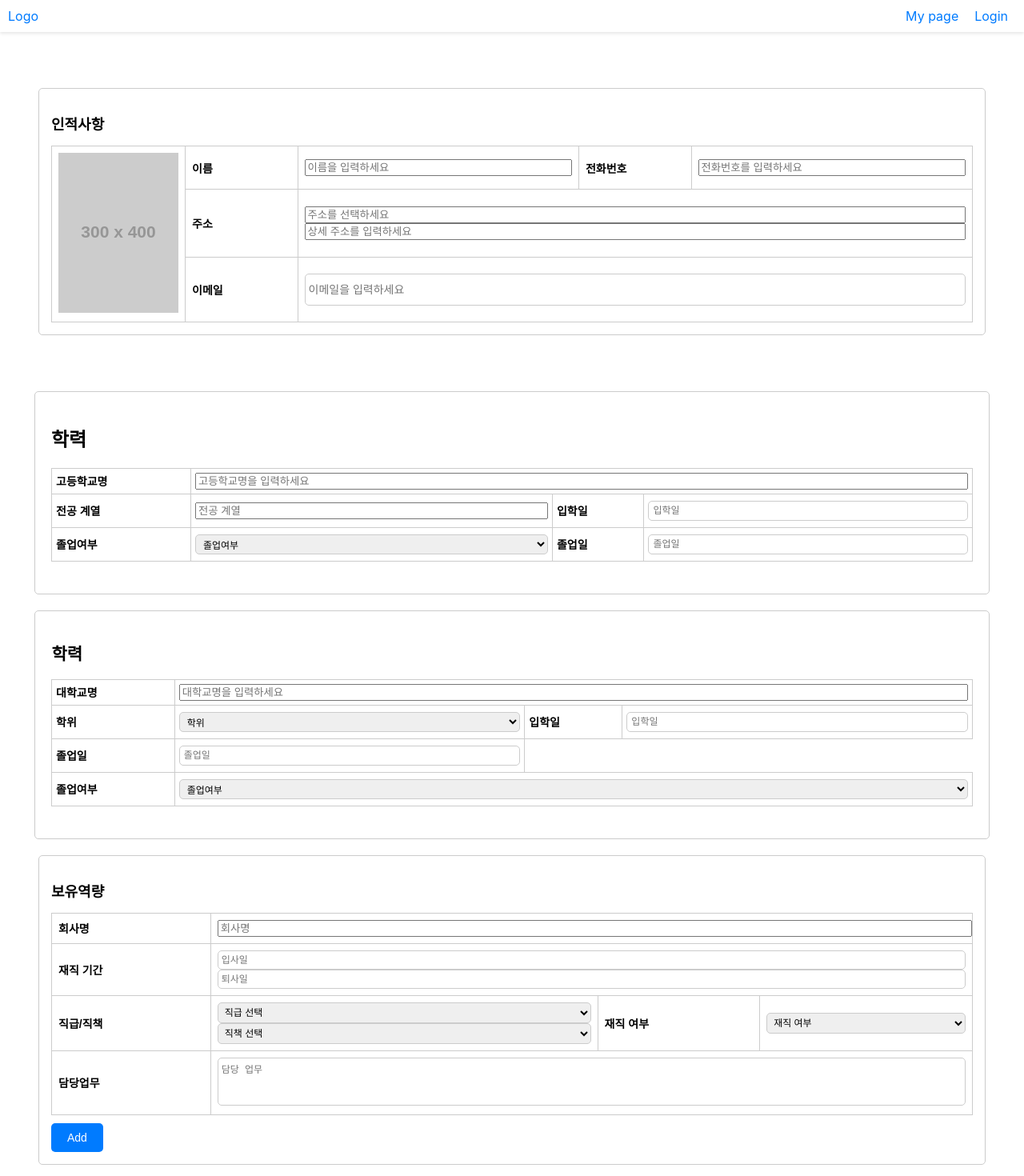
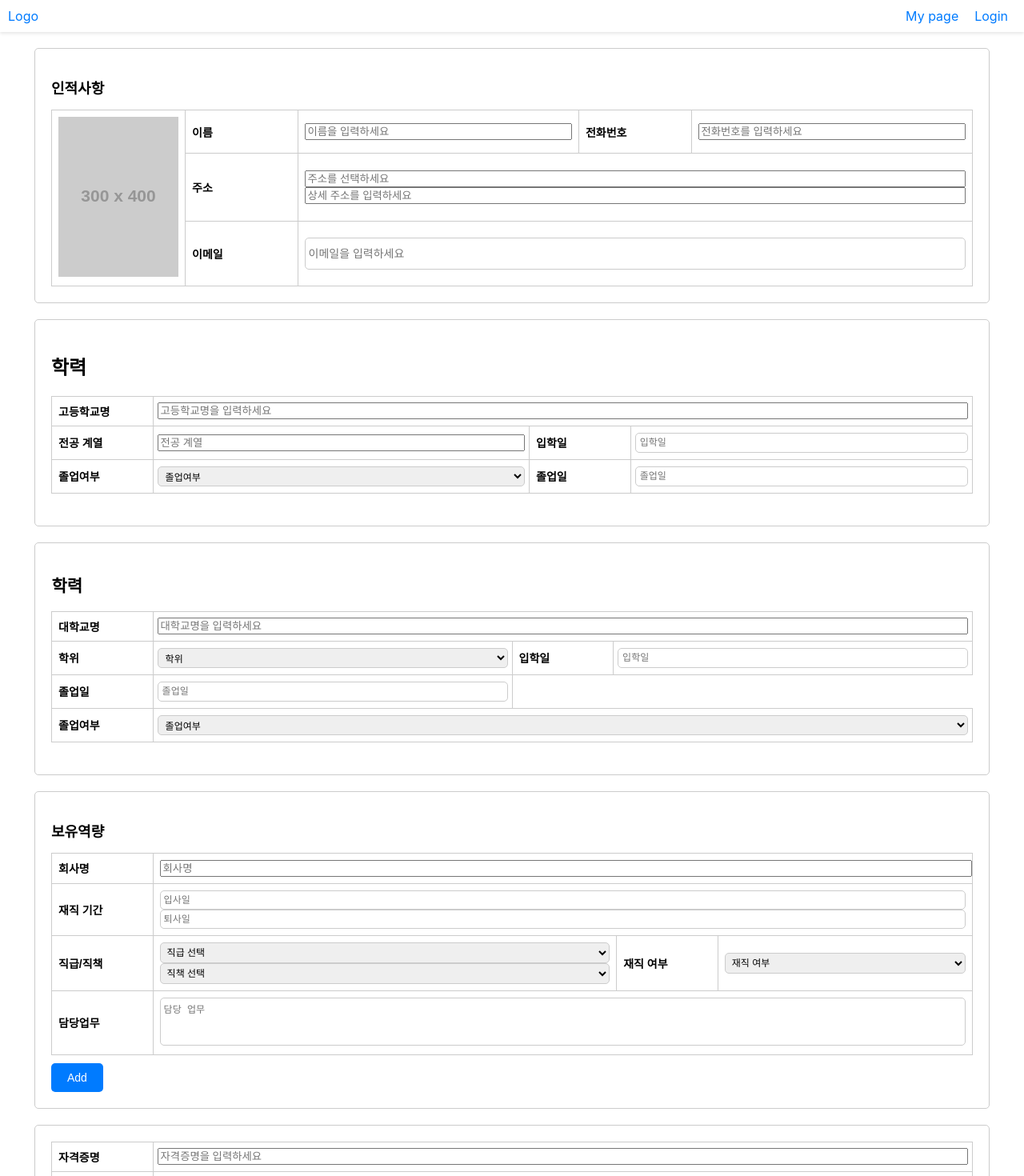
Before and after one commit to jeauk/react-resume, a React (Create React App) app: page /resume in a window 1280 px wide. Shown: the top 1470 px of the page at 80% size. Built offline with nearby package versions, Linux system fonts and the light colour scheme.

Commit message:
css 만짐

```diff
--- a/src/components/CertificationForm.css
+++ b/src/components/CertificationForm.css
@@ -25,7 +25,10 @@
   }
 
   .certificationForm th {
-    width: 20%; /* 제목 셀 너비 조정 */
+    width: 11%;
+    padding: 8px; /* 패딩 축소 */
+    border: 1px solid #ccc;
+    text-align: left;
   }
 
   .certificationForm input[type="text"] {
--- a/src/components/EducationForm.css
+++ b/src/components/EducationForm.css
@@ -18,6 +18,13 @@
 
 .educationForm th, .educationForm td {
   padding: 5px;
+  border: 1px solid #ccc;
+  text-align: left;
+}
+
+.educationForm th {
+  width: 11%;
+  padding: 8px; /* 패딩 축소 */
   border: 1px solid #ccc;
   text-align: left;
 }
--- a/src/components/ExperienceForm.css
+++ b/src/components/ExperienceForm.css
@@ -1,7 +1,7 @@
 .experienceForm {
   width: 90%;
   margin: 20px auto;
-  padding: 15px; /* 패딩 축소 */
+  padding: 20px; /* 패딩 축소 */
   border: 1px solid #ccc;
   border-radius: 5px;
   background-color: #fff;
@@ -23,6 +23,13 @@
 .experienceForm th, .experienceForm td {
   padding: 8px; /* 패딩 축소 */
   border: 1px solid #ccc; /* 모든 셀에 경계선 추가 */
+  text-align: left;
+}
+
+.experienceForm th {
+  width: 11%;
+  padding: 8px; /* 패딩 축소 */
+  border: 1px solid #ccc;
   text-align: left;
 }
 
--- a/src/components/HighSchoolForm.css
+++ b/src/components/HighSchoolForm.css
@@ -18,6 +18,13 @@
 
 .highSchoolForm th, .highSchoolForm td {
   padding: 5px;
+  border: 1px solid #ccc;
+  text-align: left;
+}
+
+.highSchoolForm th {
+  width: 11%;
+  padding: 8px; /* 패딩 축소 */
   border: 1px solid #ccc;
   text-align: left;
 }
--- a/src/components/UserInfo.css
+++ b/src/components/UserInfo.css
@@ -1,7 +1,7 @@
 .userInfo {
   width: 90%;
-  margin: 70px auto;
-  padding: 15px; /* 패딩 축소 */
+  margin: 20px auto;
+  padding: 20px; /* 패딩 축소 */
   border: 1px solid #ccc;
   border-radius: 5px;
   background-color: #fff;
```
